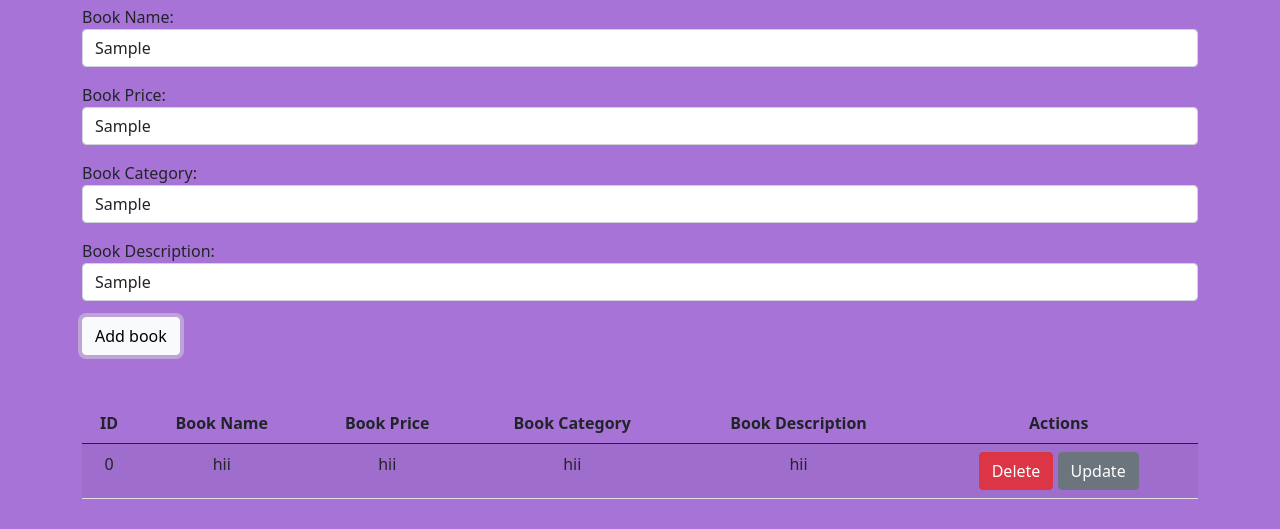
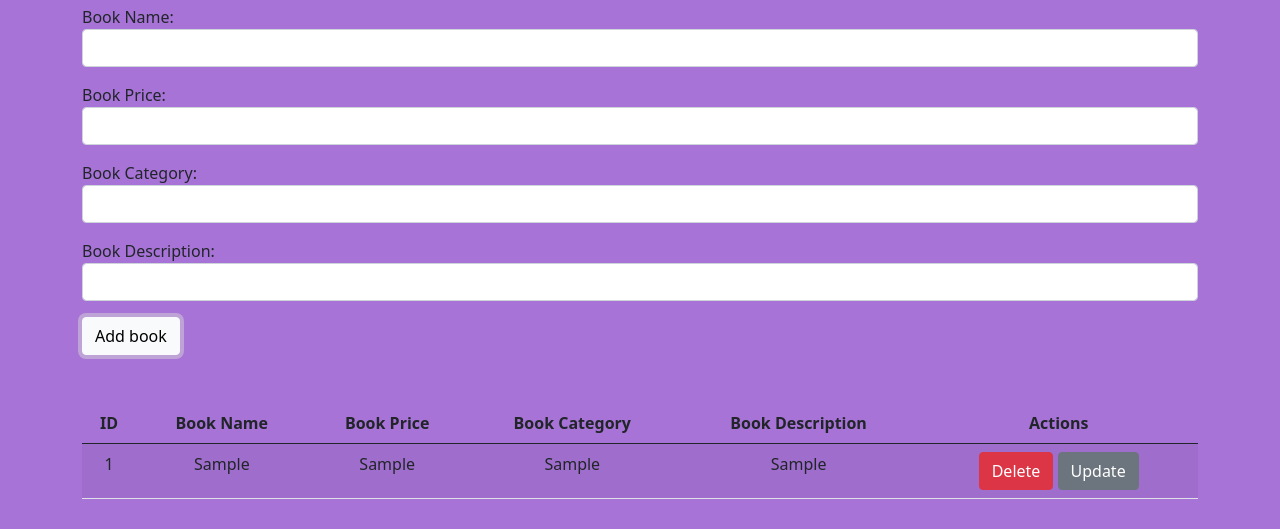
Before and after one commit to Nada-ibrahim12/Pioneers_of_Digital_Egypt, a plain HTML site: page Form Data/site.html in a window 1280 px wide. Both pictures are taken after typing "Sample", "Sample", "Sample", "Sample" into the empty fields and a click on the button "Add book". Shown: the part 147-676 px from the top of the page. Drawn offline with Linux system fonts and the light colour scheme.

Commit message:
add book

```diff
--- a/Form Data/js/script.js
+++ b/Form Data/js/script.js
@@ -0,0 +1,43 @@
+var BookNa = document.getElementById("BookNa")
+var BookPr = document.getElementById("BookPr")
+var BookCat = document.getElementById("BookCat")
+var BookDesc = document.getElementById("BookDesc")
+var tableBody = document.getElementById("tableBody")
+// var BookNa = document.getElementById("BookNa")
+var bookCont = []
+function getBook() {
+    var book = {
+        name: BookNa.value,
+        price: BookPr.value,
+        category: BookCat.value,
+        description: BookDesc.value
+    }
+    bookCont.push(book)
+    displayBooks()
+    clearInputs()
+}
+
+function clearInputs() {
+    BookNa.value = ""
+    BookPr.value = ""
+    BookCat.value = ""
+    BookDesc.value = ""
+}
+
+function displayBooks() {
+    var box =``
+    for (var i = 0 ; i < bookCont.length ; i++){
+        box += `<tr>
+                <td>${i+1}</td>
+                <td>${bookCont[i].name}</td>
+                <td>${bookCont[i].price}</td>
+                <td>${bookCont[i].category}</td>
+                <td>${bookCont[i].description}</td>
+                <td>
+                  <button class="btn btn-danger">Delete</button>
+                  <button class="btn btn-secondary">Update</button>
+                </td>
+              </tr>`
+    }
+    tableBody.innerHTML = box
+}
--- a/Form Data/site.html
+++ b/Form Data/site.html
@@ -22,7 +22,7 @@
           <input class="form-control mb-3" type="text" id="BookCat" />
           <label for="BookDesc">Book Description: </label>
           <input class="form-control mb-3" type="text" id="BookDesc" />
-          <button class="btn btn-light">Add book</button>
+          <button class="btn btn-light" onclick="getBook();">Add book</button>
         </div>
         <div class="tableData py-5">
           <table class="table table-striped text-center">
@@ -34,7 +34,7 @@
               <th>Book Description</th>
               <th>Actions</th>
             </thead>
-            <tbody>
+            <tbody id="tableBody">
               <tr>
                 <td>0</td>
                 <td>hii</td>
@@ -51,5 +51,7 @@
         </div>
       </div>
     </div>
+    <script src="js/script.js"></script>
+    <script src="js/bootstrap.bundle.min.js"></script>
   </body>
 </html>
```
